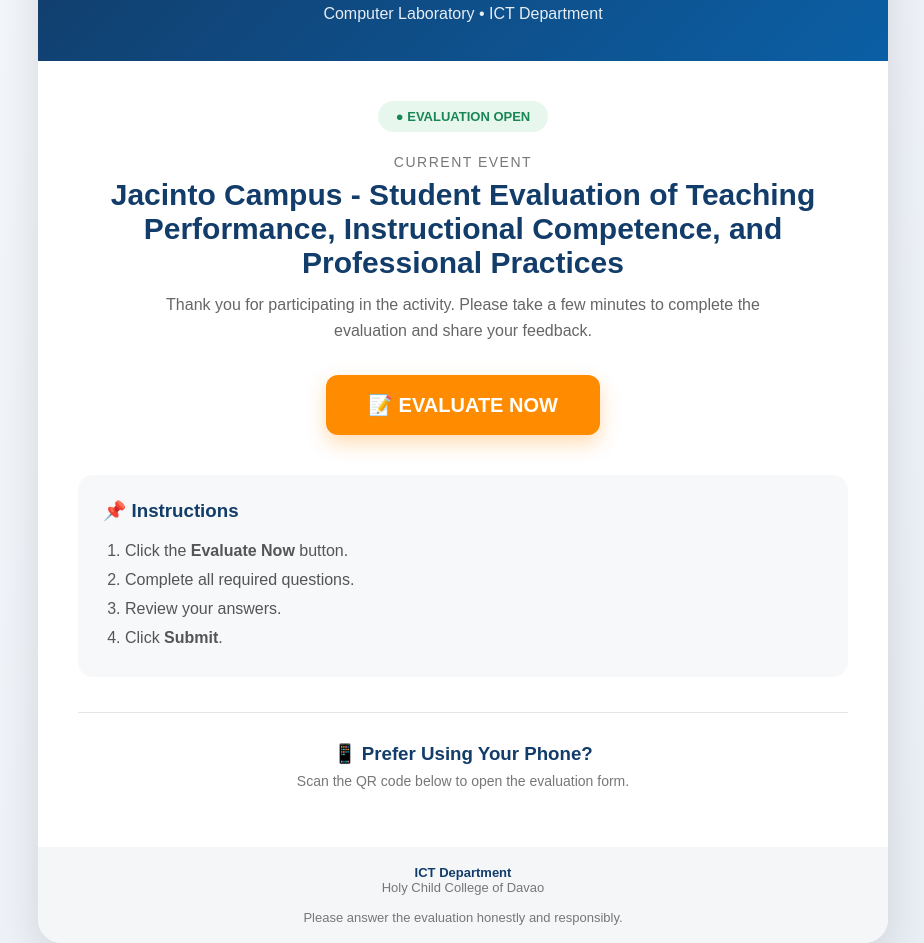
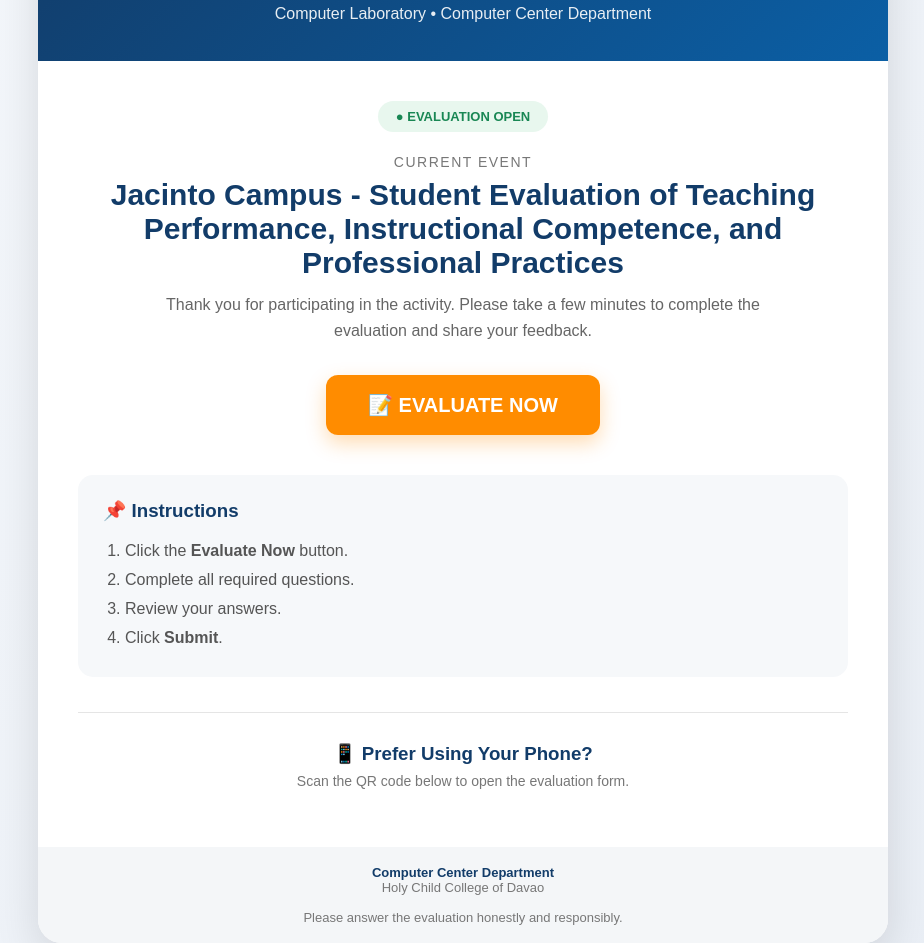
Before and after one commit to Cris0417/hccd-comlab-evaluation, a plain HTML site: page index.html in a window 1280 px wide. Shown: the part 107-1050 px from the top of the page, without its empty margins (177-1101 px from the left). Drawn offline with Linux system fonts and the light colour scheme; a script that the page names is missing.

Commit message:
Update department references in index.html

```diff
--- a/index.html
+++ b/index.html
@@ -227,7 +227,7 @@
         <h1>COMLAB EVALUATION PORTAL</h1>
 
         <div class="subtitle">
-            Computer Laboratory • ICT Department
+            Computer Laboratory • Computer Center Department
         </div>
 
     </div>
@@ -304,7 +304,7 @@
 
     <div class="footer">
 
-        <strong>ICT Department</strong><br>
+        <strong>Computer Center Department</strong><br>
 
         Holy Child College of Davao
 
```
